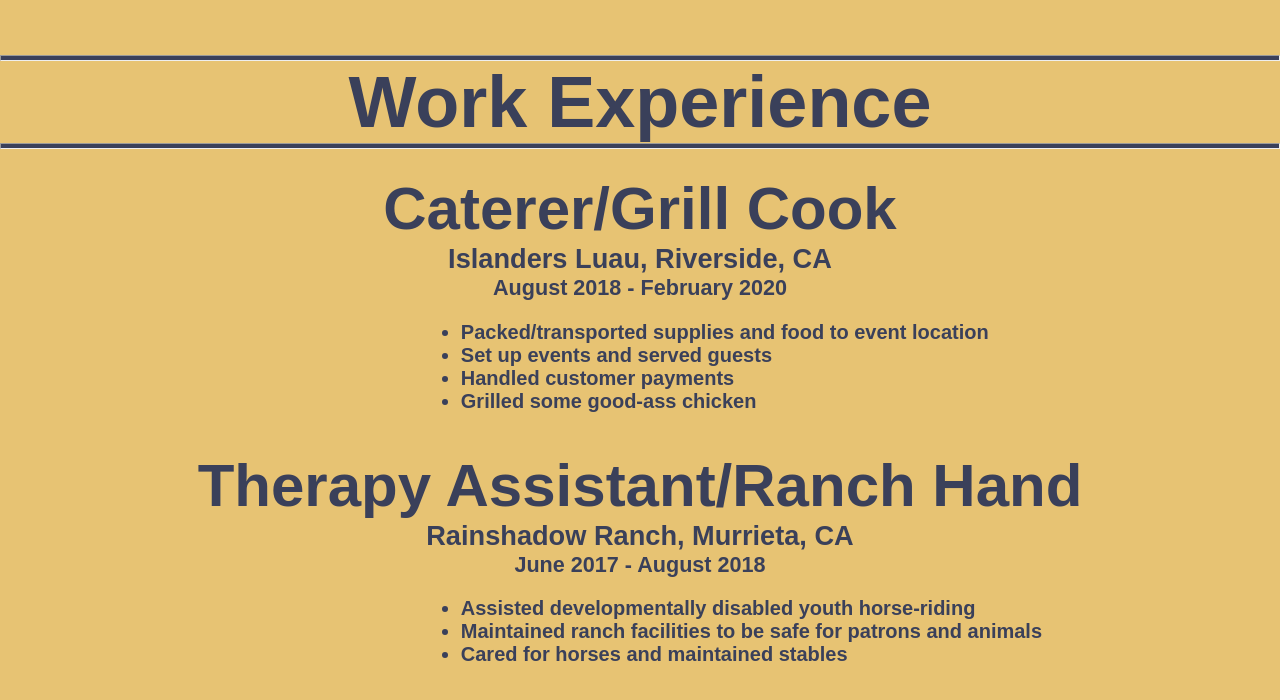
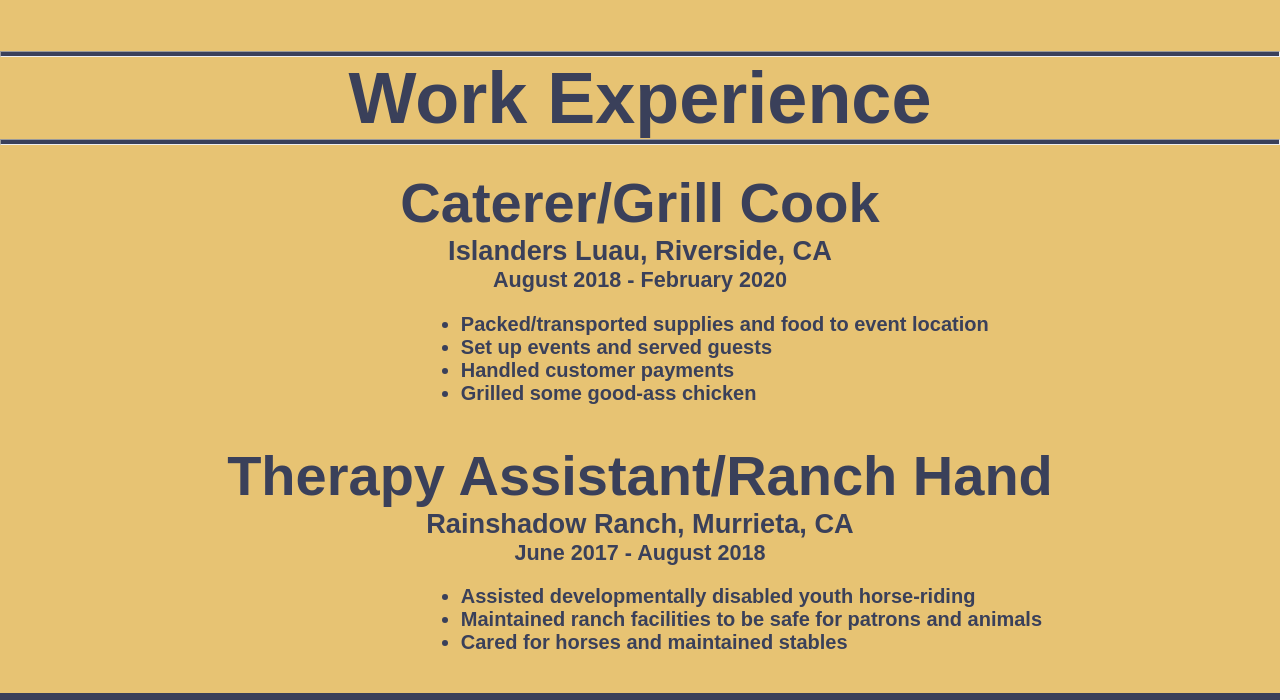
Before and after one commit to apc42190/CPSC331_Project3.github.io, a plain HTML site: page index.html in a window 1280 px wide. Shown: the part 1106-1806 px from the top of the page. Drawn offline with Linux system fonts and the light colour scheme.

Commit message:
Update style.css

```diff
--- a/style.css
+++ b/style.css
@@ -97,7 +97,7 @@ hr {
 }
 
 h3 {
-    font-size: 3.75em;
+    font-size: 3.5em;
     text-align: center;
 }
 
```
